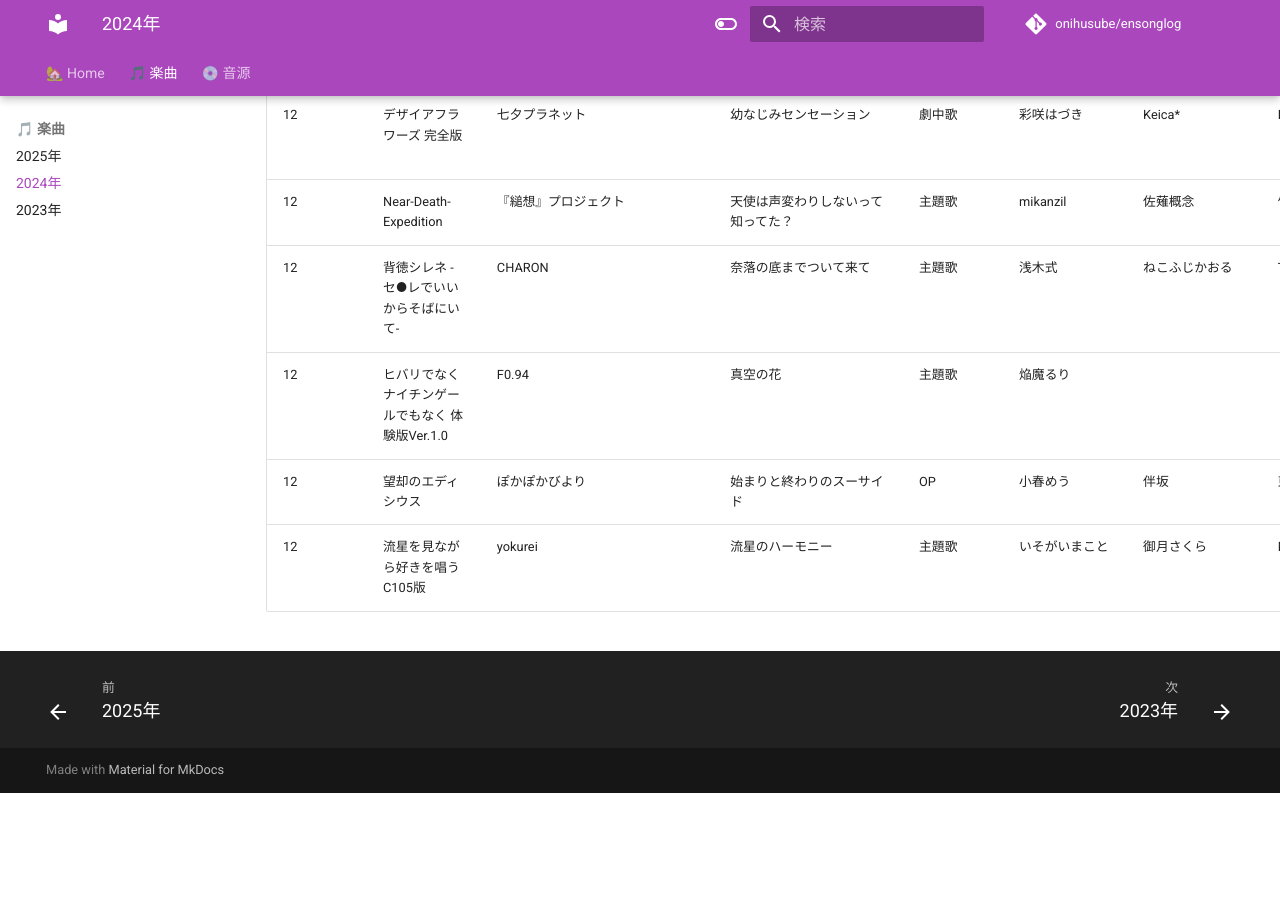
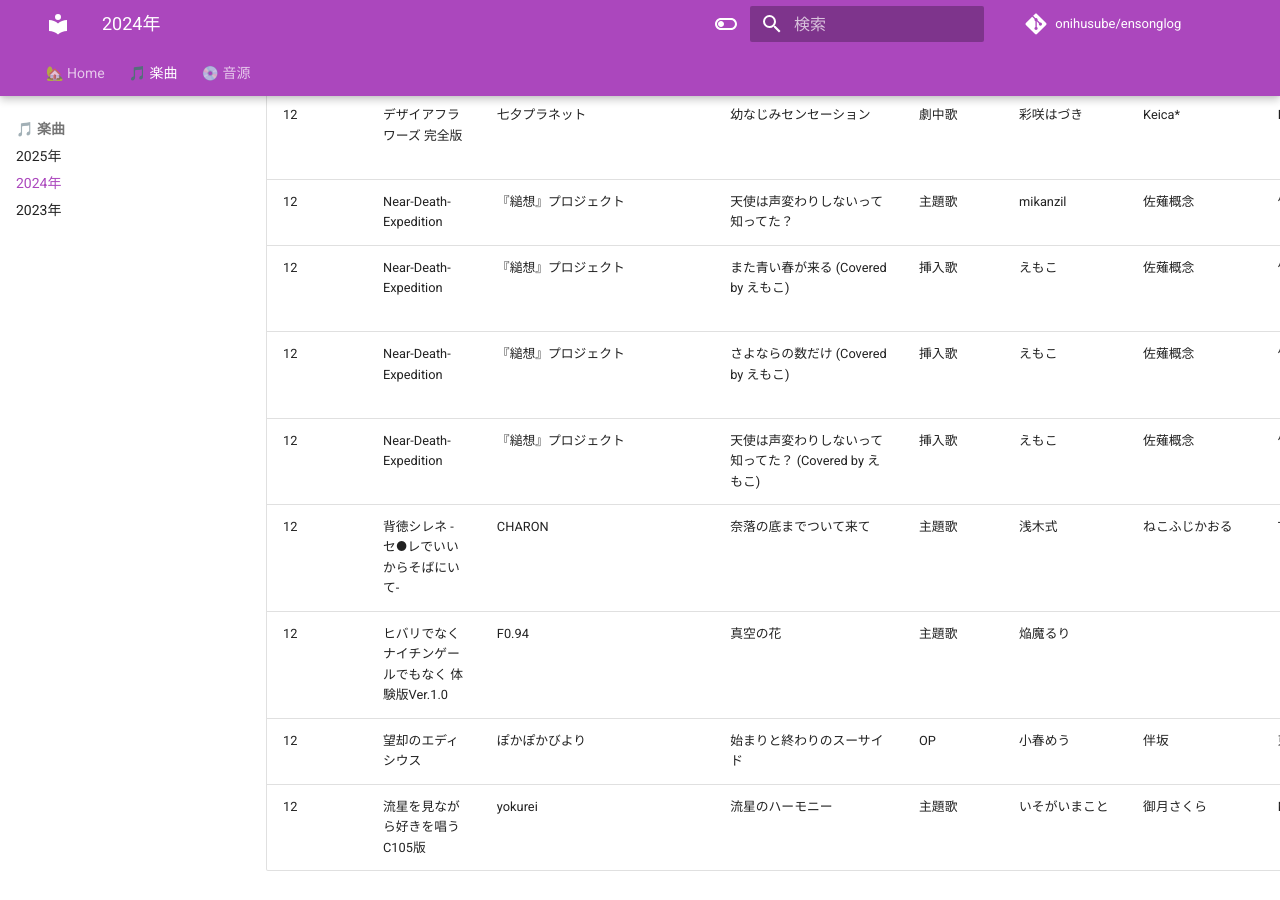
Before and after one commit to onihusube/ensonglog, an MkDocs documentation site: the page built from docs/2024/楽曲.md, in a window 1280 px wide and 900 px high, scrolled down 29778 px. Built offline with MkDocs 1.6.1 and Material for MkDocs 9.7.7, drawn with Linux system fonts in a browser that asks for light colours; emoji names are drawn with the system emoji font; comment, search, counter and statistics services are not loaded; before the commit the page ends 30571 px from its top, so only the background shows below that.

Commit message:
Near-Death-Expeditionサントラと曲情報追記

```diff
--- a/docs/2024/楽曲.md
+++ b/docs/2024/楽曲.md
@@ -300,6 +300,9 @@ search:
 | 12<!--/28--> | デザイアフラワーズ 完全版 | 七夕プラネット | 魔法と青春endless! | OP | 彩咲はづき | Keica* | Keica* | Keica* | | | [:fontawesome-brands-youtube:](https://www.youtube.com/watch?v=-0BTHLpqkVs) |
 | 12<!--/28--> | デザイアフラワーズ 完全版 | 七夕プラネット | 幼なじみセンセーション | 劇中歌 | 彩咲はづき | Keica* | Keica* | Keica* | [Keica* 2stアルバム『きっと魔法なんだよ』](https://booth.pm/ja/items/6281732) |  |  |
 | 12<!--/30--> | Near-Death-Expedition | 『縋想』プロジェクト | 天使は声変わりしないって知ってた？ | 主題歌 | mikanzil | 佐薙概念 | 竹馬あお | 竹馬あお | [LinkCore](https://linkco.re/1m9ZZhME) | mix：kamome sano | [:fontawesome-brands-youtube:](https://www.youtube.com/watch?v=BOh4VBA--a4) |
+| 12<!--/30--> | Near-Death-Expedition | 『縋想』プロジェクト | また青い春が来る (Covered by えもこ) | 挿入歌 | えもこ | 佐薙概念 | 竹馬あお | 竹馬あお | Near-Death-Expedition Soundtrack |  |  |
+| 12<!--/30--> | Near-Death-Expedition | 『縋想』プロジェクト | さよならの数だけ (Covered by えもこ) | 挿入歌 | えもこ | 佐薙概念 | 竹馬あお | 竹馬あお | Near-Death-Expedition Soundtrack |  |  |
+| 12<!--/30--> | Near-Death-Expedition | 『縋想』プロジェクト | 天使は声変わりしないって知ってた？ (Covered by えもこ) | 挿入歌 | えもこ | 佐薙概念 | 竹馬あお | 竹馬あお | Near-Death-Expedition Soundtrack |  |  |
 | 12<!--/30--> | 背徳シレネ -セ●レでいいからそばにいて- | CHARON | 奈落の底までついて来て | 主題歌 | 浅木式 | ねこふじかおる | TAKASUKE | TAKASUKE | オリジナルサウンドトラック（サブスク配信予定） | | [:fontawesome-brands-youtube:](https://www.youtube.com/watch?v=IEeHmfRBffQ) |
 | 12<!--/30--> | ヒバリでなくナイチンゲールでもなく 体験版Ver.1.0 | F0.94 | 真空の花 | 主題歌 | 焔魔るり | | | | | | |
 | 12<!--/30--> | 望却のエディシウス | ぽかぽかびより | 始まりと終わりのスーサイド | OP | 小春めう | 伴坂 | 東条サダヲ | 東条サダヲ | | | [:fontawesome-brands-youtube:](https://www.youtube.com/watch?v=oczRz9P3wQQ) |
```
Also changed, not shown: docs/2025/音源.md (+1 -0 lines).
